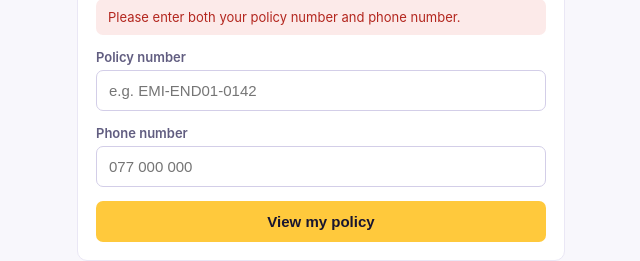
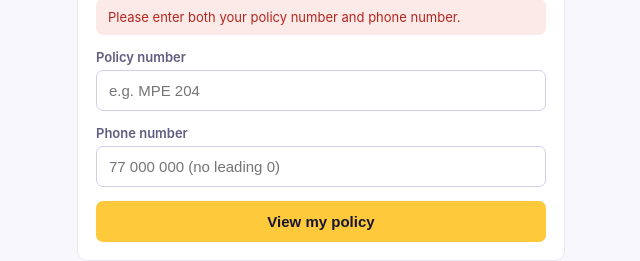
Before and after one commit to ngonim2-png/enhanced-mutual-website, a website: page public/portal.html in a window 1280 px wide. Both pictures are taken after a click on the button "View my policy". Shown: the part 212-473 px from the top of the page, without its empty margins (319-959 px from the left). Drawn offline with Linux system fonts and the light colour scheme.

Commit message:
Add files via upload

```diff
--- a/public/portal.html
+++ b/public/portal.html
@@ -84,9 +84,9 @@ function renderLogin(errorMsg) {
       <p class="sub">Enter your policy number and the phone number on file to see your policy details, payment history, and claims.</p>
       <div class="err" id="loginErr" style="${errorMsg ? 'display:block' : ''}">${esc(errorMsg || '')}</div>
       <label>Policy number</label>
-      <input id="p_policyNo" placeholder="e.g. EMI-END01-0142" autocapitalize="characters">
+      <input id="p_policyNo" placeholder="e.g. MPE 204" autocapitalize="characters">
       <label>Phone number</label>
-      <input id="p_phone" placeholder="077 000 000" type="tel">
+      <input id="p_phone" placeholder="77 000 000 (no leading 0)" type="tel">
       <button class="btn-gold" id="loginBtn" onclick="doPortalLogin()">View my policy</button>
     </div>
     <p style="text-align:center;font-size:12px;color:var(--text2)">Having trouble? Contact your marketer or call our office.</p>
@@ -95,7 +95,10 @@ function renderLogin(errorMsg) {
 
 async function doPortalLogin() {
   const policyNo = document.getElementById('p_policyNo').value.trim();
-  const phone = document.getElementById('p_phone').value.trim();
+  let phone = document.getElementById('p_phone').value.trim();
+  // Normalize to match how CoreHub stores phone numbers: no spaces, no leading 0
+  phone = phone.replace(/[\s-]/g, '');
+  if (phone.startsWith('0')) phone = phone.slice(1);
   if (!policyNo || !phone) {
     const err = document.getElementById('loginErr');
     err.textContent = 'Please enter both your policy number and phone number.';
```
